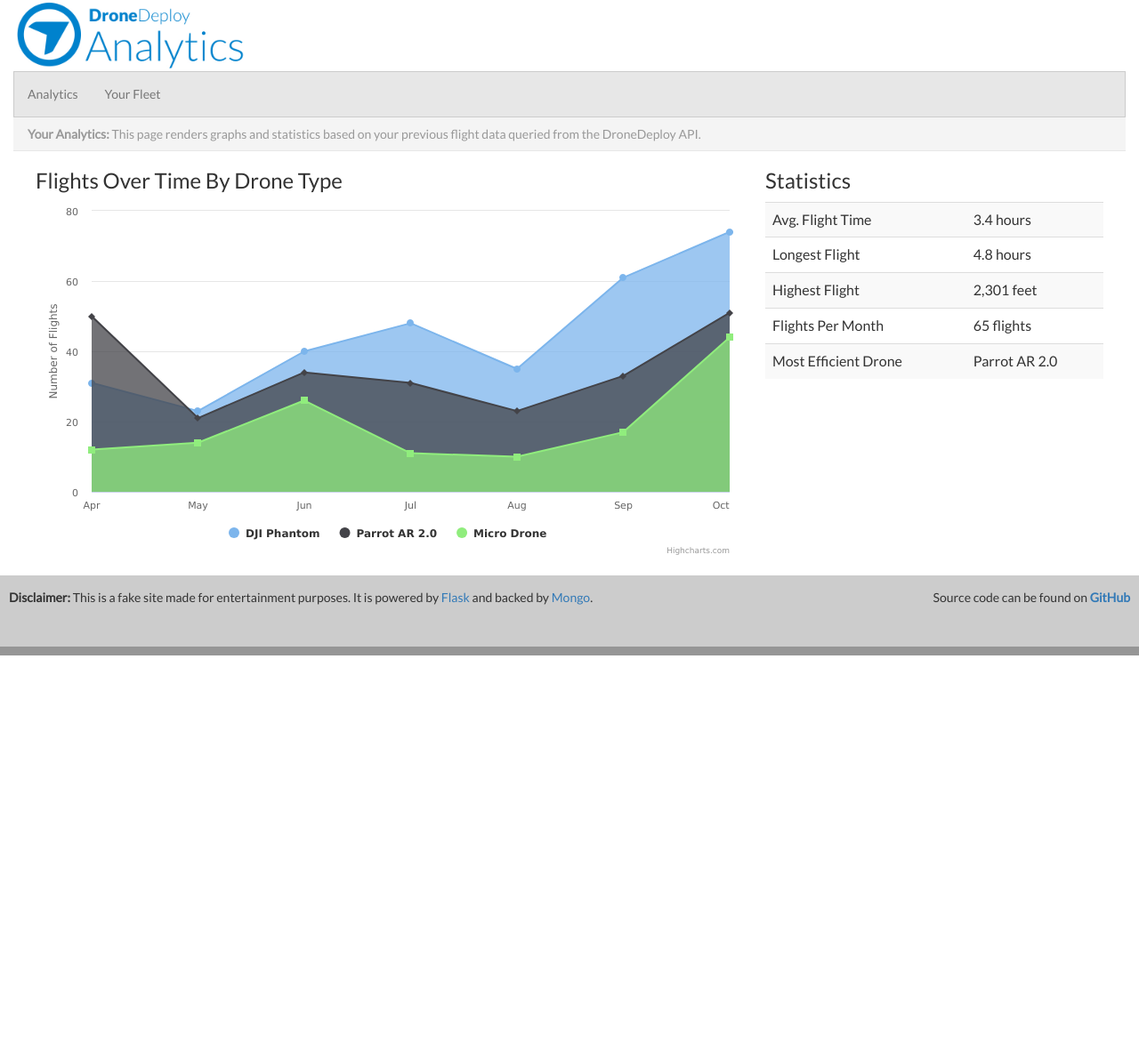
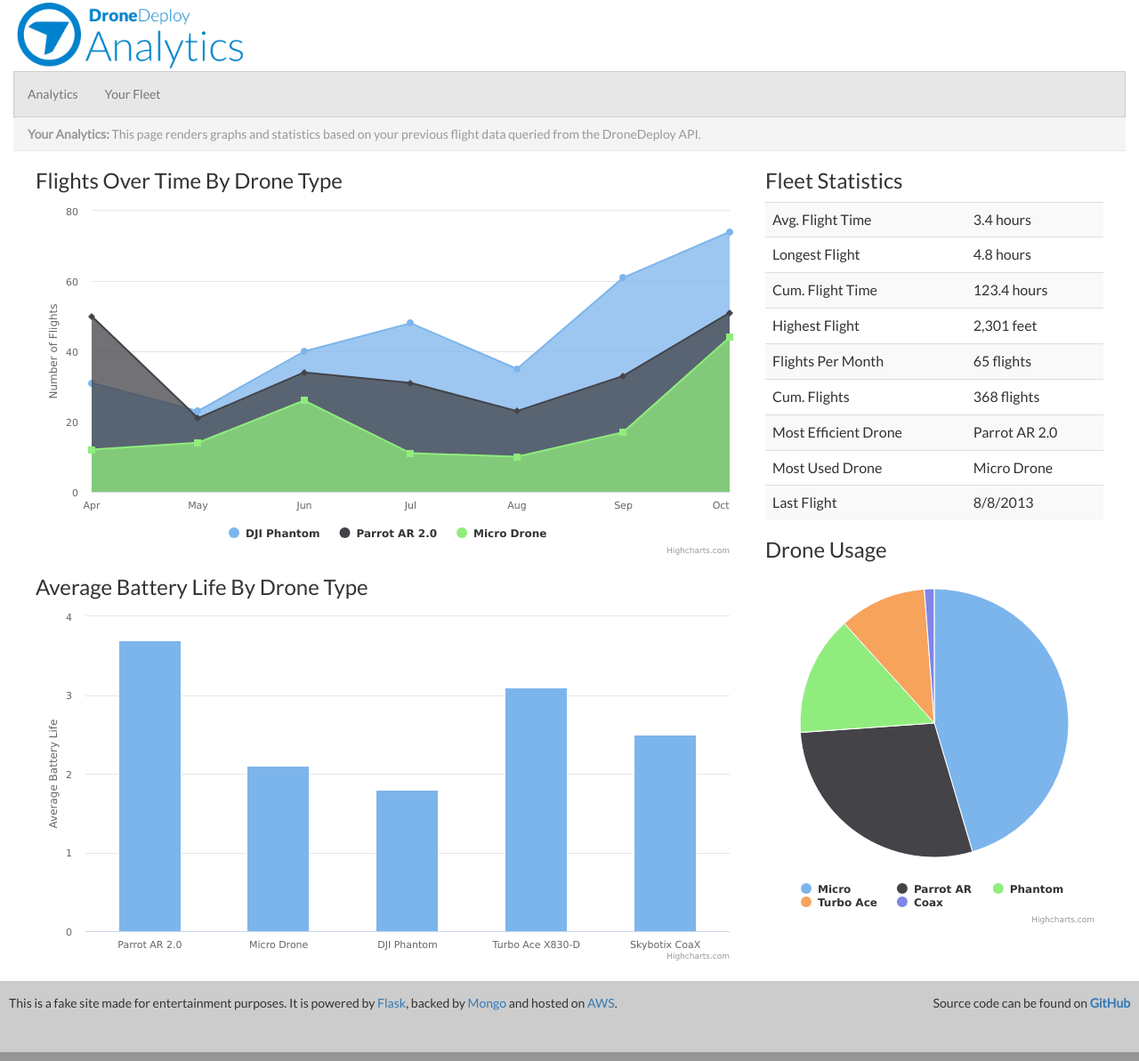
Before and after one commit to cooncesean/ddanalytics, a Python web app: template templates/analytics.html in a window 1280 px wide. Shown: the whole page at 89% size. Before the commit the page ends 737 px from the top, so only its background shows below. Run offline with Jinja, Linux system fonts and the light colour scheme; the template is opened without the code that fills it, so the values that code supplies are empty; some libraries are stand-ins or nearby versions.

Commit message:
Breaking the graphs and stats on the `analytics` page into their own templates. Getting the `analytics` page styled... now just waiting for real data from backend.

```diff
--- a/templates/analytics.html
+++ b/templates/analytics.html
@@ -8,79 +8,17 @@
 
 {% block authenticated_content %}
     <div class="row">
+
+        {# LEFT SIDE MAIN CONTENT ###########}
         <div class="col-md-8">
-            <h3>Flights Over Time By Drone Type</h3>
-            <div id="container" style="width:100%; height:400px;"></div>
-            <script>
-                $('#container').highcharts({
-                    chart: {
-                        type: 'area'
-                    },
-                    title: {
-                        text: ''
-                    },
-                    xAxis: {
-                        endOnTick: false,
-                        startOnTick: false,
-                        min: 0.5,
-                        max: 5.5,
-                        categories: [
-                            'Apr', 'May', 'Jun', 'Jul', 'Aug', 'Sep', 'Oct'
-                        ]
-                    },
-                    yAxis: {
-                        min: 0,
-                        title: {
-                            text: 'Number of Flights'
-                        }
-                    },
-                    series: [{
-                        name: 'DJI Phantom',
-                        data: [
-                            31, 23, 40, 48, 35, 61, 74
-                        ]
-                    },
-                    {
-                        name: 'Parrot AR 2.0',
-                        data: [
-                            50, 21, 34, 31, 23, 33, 51
-                        ]
-                    },
-                    {
-                        name: 'Micro Drone',
-                        data: [
-                            12, 14, 26, 11, 10, 17, 44
-                        ]
-                    }]
-                });
+            {% include 'modules/chart/flights_over_time.html' %}
+            {% include 'modules/chart/battery_life_by_drone_type.html' %}
+        </div>
 
-            </script>
-        </div>
+        {# RIGHT SIDE ASIDE CONTENT #########}
         <div class="col-md-4">
-            <h3>Statistics</h3>
-            <table class="table table-striped">
-                <tr>
-                    <td>Avg. Flight Time</td>
-                    <td>3.4 hours</td>
-                </tr>
-                <tr>
-                    <td>Longest Flight</td>
-                    <td>4.8 hours</td>
-                </tr>
-                <tr>
-                    <td>Highest Flight</td>
-                    <td>2,301 feet</td>
-                </tr>
-                <tr>
-                    <td>Flights Per Month</td>
-                    <td>65 flights</td>
-                </tr>
-                <tr>
-                    <td>Most Efficient Drone</td>
-                    <td>Parrot AR 2.0</td>
-                </tr>
-
-            </table>
+            {% include 'modules/table/fleet_statistics.html' %}
+            {% include 'modules/chart/drone_usage.html' %}
         </div>
     </div>
 {% endblock %}
--- a/templates/base.html
+++ b/templates/base.html
@@ -18,8 +18,9 @@
         {# FOOTER #}
         <section id='footer'>
             <div class='fl'>
-                <strong>Disclaimer:</strong> This is a fake site made for entertainment purposes.
-                It is powered by <a href='http://flask.pocoo.org/'>Flask</a> and backed by <a href='http://www.mongodb.org/'>Mongo</a>.
+                This is a fake site made for entertainment purposes.
+                It is powered by <a href='http://flask.pocoo.org/'>Flask</a>, backed by <a href='http://www.mongodb.org/'>Mongo</a>
+                and hosted on <a href='http://aws.amazon.com/application-hosting/'>AWS</a>.
             </div>
             <div class='fr tr'>
                 Source code can be found on <a href='https://github.com/cooncesean/ddanalytics' class='b'>GitHub</a><br />
--- /dev/null
+++ b/templates/modules/chart/battery_life_by_drone_type.html
@@ -0,0 +1,29 @@
+<h3>Average Battery Life By Drone Type</h3>
+<div id="chart-battery-life" style="width:100%; height:400px;"></div>
+<script>
+    $('#chart-battery-life').highcharts({
+        chart: {
+            type: 'column'
+        },
+        title: {
+            text: null
+        },
+        xAxis: {
+            categories: [
+                'Parrot AR 2.0', 'Micro Drone', 'DJI Phantom', 'Turbo Ace X830-D', 'Skybotix CoaX'
+            ]
+        },
+        yAxis: {
+            min: 0,
+            title: {
+                text: 'Average Battery Life'
+            }
+        },
+        series: [{
+            showInLegend: false,
+            data: [
+                3.7, 2.1, 1.8, 3.1, 2.5
+            ]
+        }]
+    });
+</script>
--- /dev/null
+++ b/templates/modules/chart/drone_usage.html
@@ -0,0 +1,32 @@
+<h3>Drone Usage</h3>
+<div id="chart-drone-usage" style="width:100%;"></div>
+<script>
+    $('#chart-drone-usage').highcharts({
+        chart: {
+            type: 'pie'
+        },
+        title: {
+            text: null
+        },
+        plotOptions: {
+            pie: {
+                allowPointSelect: true,
+                cursor: 'pointer',
+                dataLabels: {
+                    enabled: false
+                },
+                showInLegend: true
+            }
+        },
+        series: [{
+            type: 'pie',
+            data: [
+                ['Micro', 26.8],
+                ['Parrot AR', 16.8],
+                ['Phantom',    8.5],
+                ['Turbo Ace',     6.2],
+                ['Coax',   0.7]
+            ]
+        }]
+    });
+</script>
--- /dev/null
+++ b/templates/modules/chart/flights_over_time.html
@@ -0,0 +1,46 @@
+<h3>Flights Over Time By Drone Type</h3>
+<div id="chart-flights-by-drone-type" style="width:100%; height:400px;"></div>
+<script>
+    $('#chart-flights-by-drone-type').highcharts({
+        chart: {
+            type: 'area'
+        },
+        title: {
+            text: ''
+        },
+        xAxis: {
+            endOnTick: false,
+            startOnTick: false,
+            min: 0.5,
+            max: 5.5,
+            categories: [
+                'Apr', 'May', 'Jun', 'Jul', 'Aug', 'Sep', 'Oct'
+            ]
+        },
+        yAxis: {
+            min: 0,
+            title: {
+                text: 'Number of Flights'
+            }
+        },
+        series: [{
+            name: 'DJI Phantom',
+            data: [
+                31, 23, 40, 48, 35, 61, 74
+            ]
+        },
+        {
+            name: 'Parrot AR 2.0',
+            data: [
+                50, 21, 34, 31, 23, 33, 51
+            ]
+        },
+        {
+            name: 'Micro Drone',
+            data: [
+                12, 14, 26, 11, 10, 17, 44
+            ]
+        }]
+    });
+
+</script>
--- /dev/null
+++ b/templates/modules/table/fleet_statistics.html
@@ -0,0 +1,39 @@
+<h3>Fleet Statistics</h3>
+<table class="table table-striped">
+    <tr>
+        <td>Avg. Flight Time</td>
+        <td>3.4 hours</td>
+    </tr>
+    <tr>
+        <td>Longest Flight</td>
+        <td>4.8 hours</td>
+    </tr>
+    <tr>
+        <td>Cum. Flight Time</td>
+        <td>123.4 hours</td>
+    </tr>
+    <tr>
+        <td>Highest Flight</td>
+        <td>2,301 feet</td>
+    </tr>
+    <tr>
+        <td>Flights Per Month</td>
+        <td>65 flights</td>
+    </tr>
+    <tr>
+        <td>Cum. Flights</td>
+        <td>368 flights</td>
+    </tr>
+    <tr>
+        <td>Most Efficient Drone</td>
+        <td>Parrot AR 2.0</td>
+    </tr>
+    <tr>
+        <td>Most Used Drone</td>
+        <td>Micro Drone</td>
+    </tr>
+    <tr>
+        <td>Last Flight</td>
+        <td>8/8/2013</td>
+    </tr>
+</table>
```
